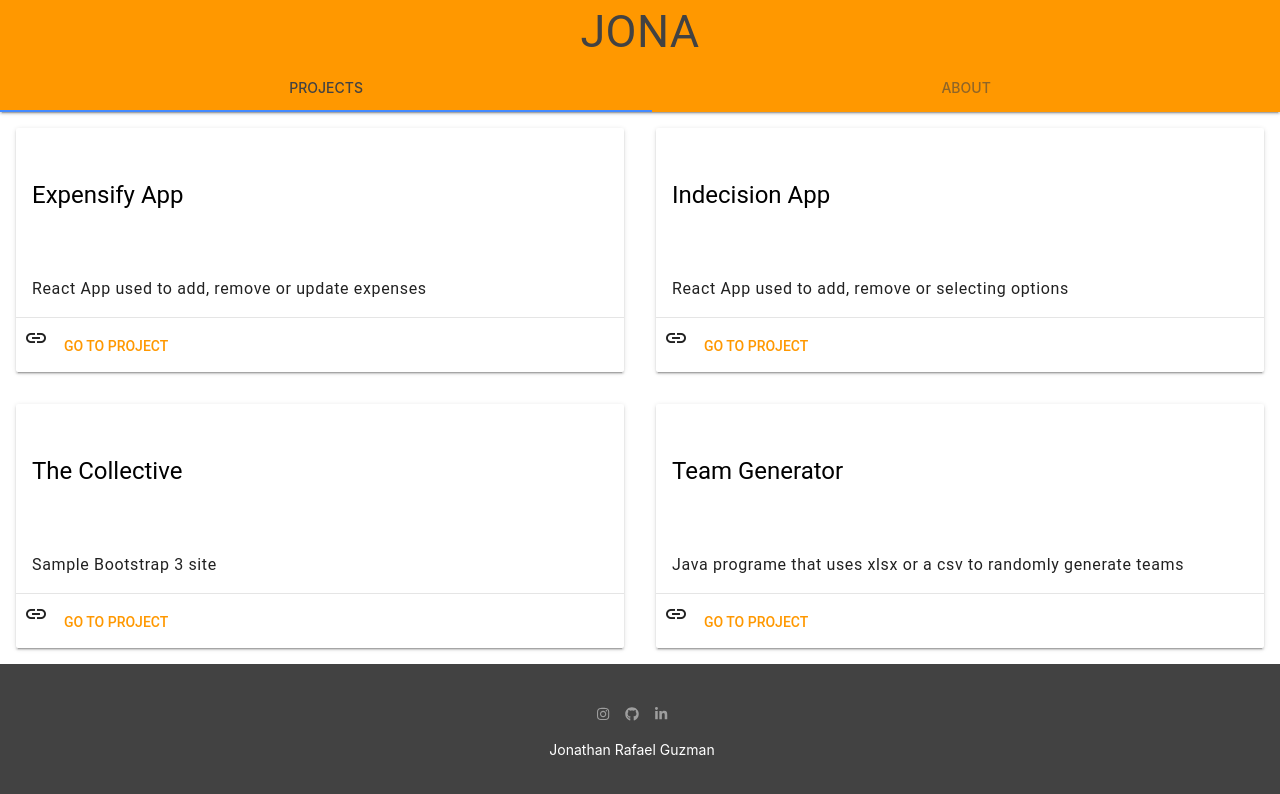
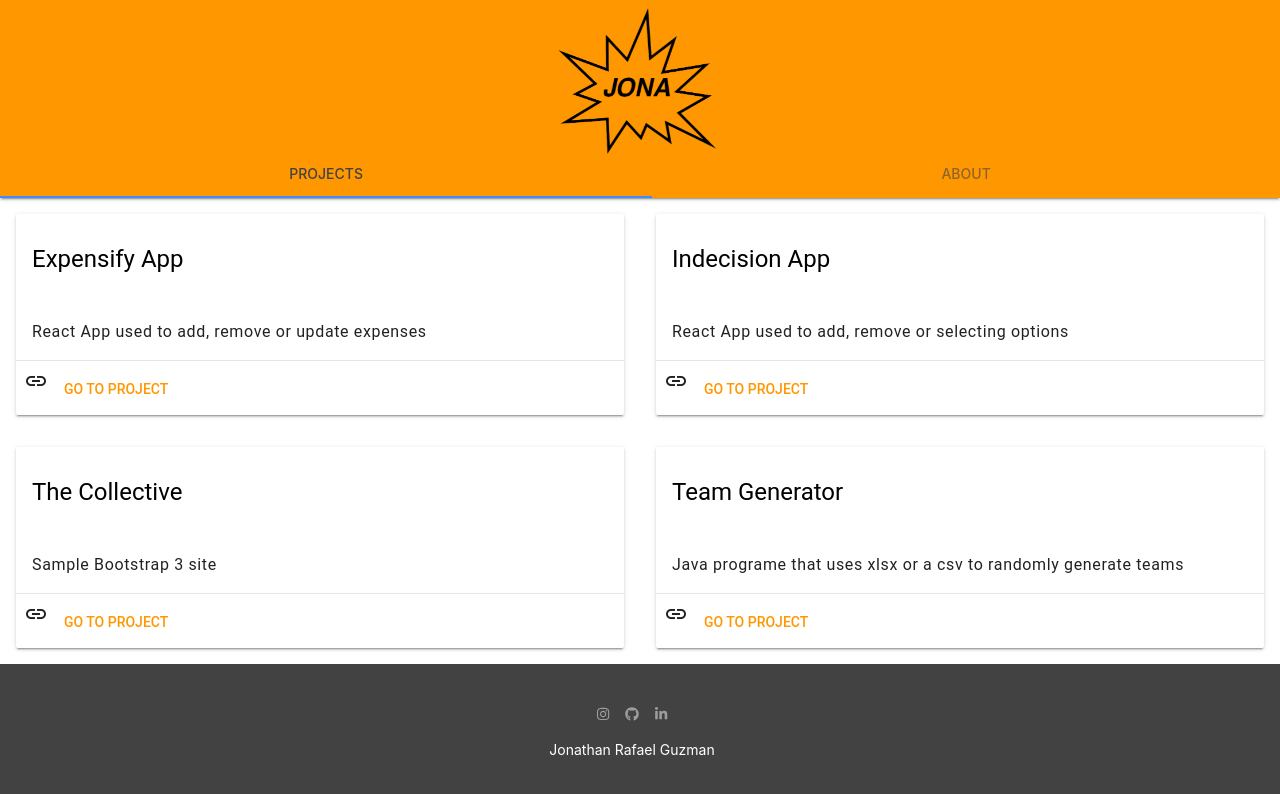
Before and after one commit to jonaSnow/my-portfolio, a React (Create React App) app: page / in a window 1280 px wide. Shown: the top 794 px of the page. Built offline with nearby package versions, Linux system fonts and the light colour scheme.

Commit message:
updated title logo

```diff
--- a/src/components/Header.js
+++ b/src/components/Header.js
@@ -1,9 +1,12 @@
 import React from "react";
+import logoname from "../images/name-logo.png";
 
 const Header = () => (
   <header className="mdl-layout__header">
     <div className="mdl-layout__header-row">
-      <span className="mdl-layout-title"><h2>JONA</h2></span>
+      <div className="logo-container">
+        <img className="logo-container__img" src={logoname} alt="JONA" />
+      </div>
     </div>
     <div className="mdl-layout__tab-bar mdl-js-ripple-effect">
       <a href="#fixed-tab-1" className="mdl-layout__tab is-active">
--- a/src/styles/components/_header.scss
+++ b/src/styles/components/_header.scss
@@ -1,4 +1,18 @@
 .mdl-layout__header-row {
   justify-content: center;
   padding: 0;
+  height: auto;
 }
+
+.logo-container {
+  width: 150px;
+  height: 150px;
+  z-index: 3;
+  display: flex;
+  justify-content: center;
+}
+
+.logo-container__img {
+  height: 160px;
+  width: 220px;
+}
```
Also changed, not shown: src/images/name-logo.png (added).
